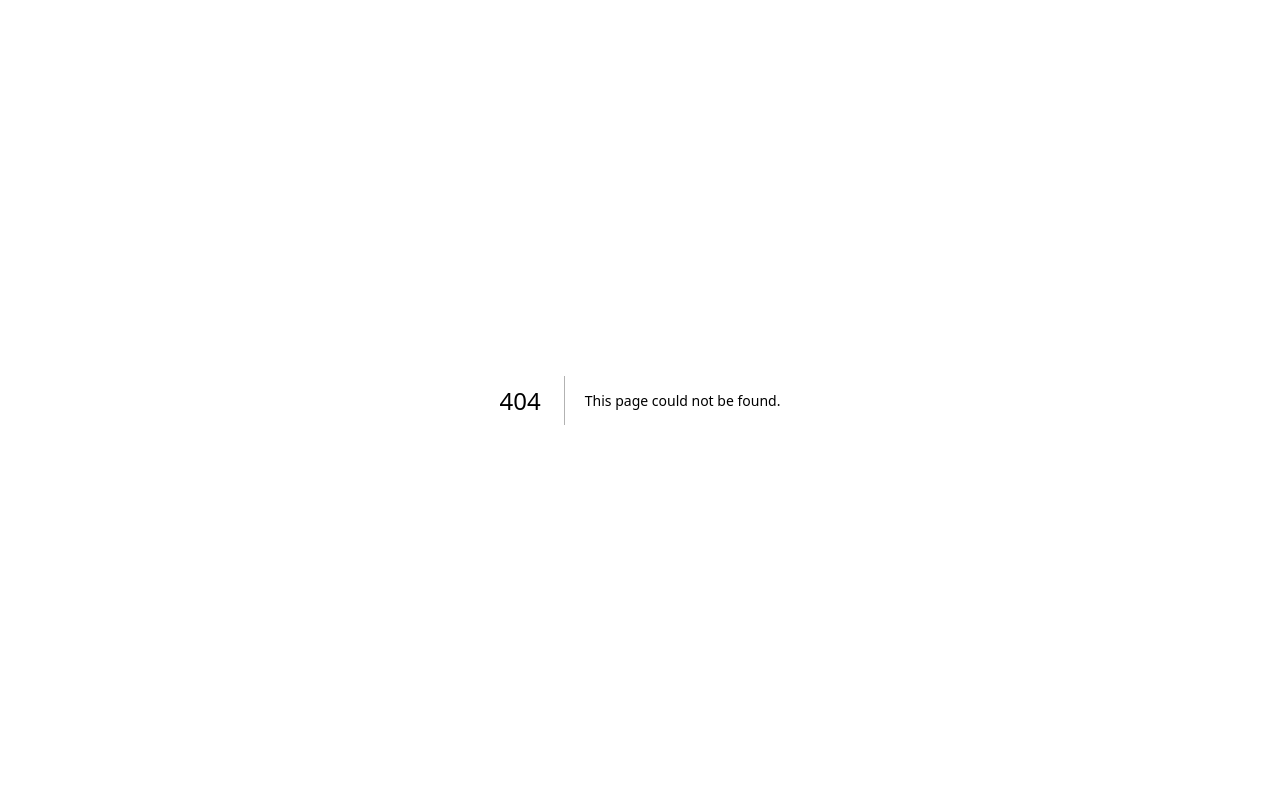
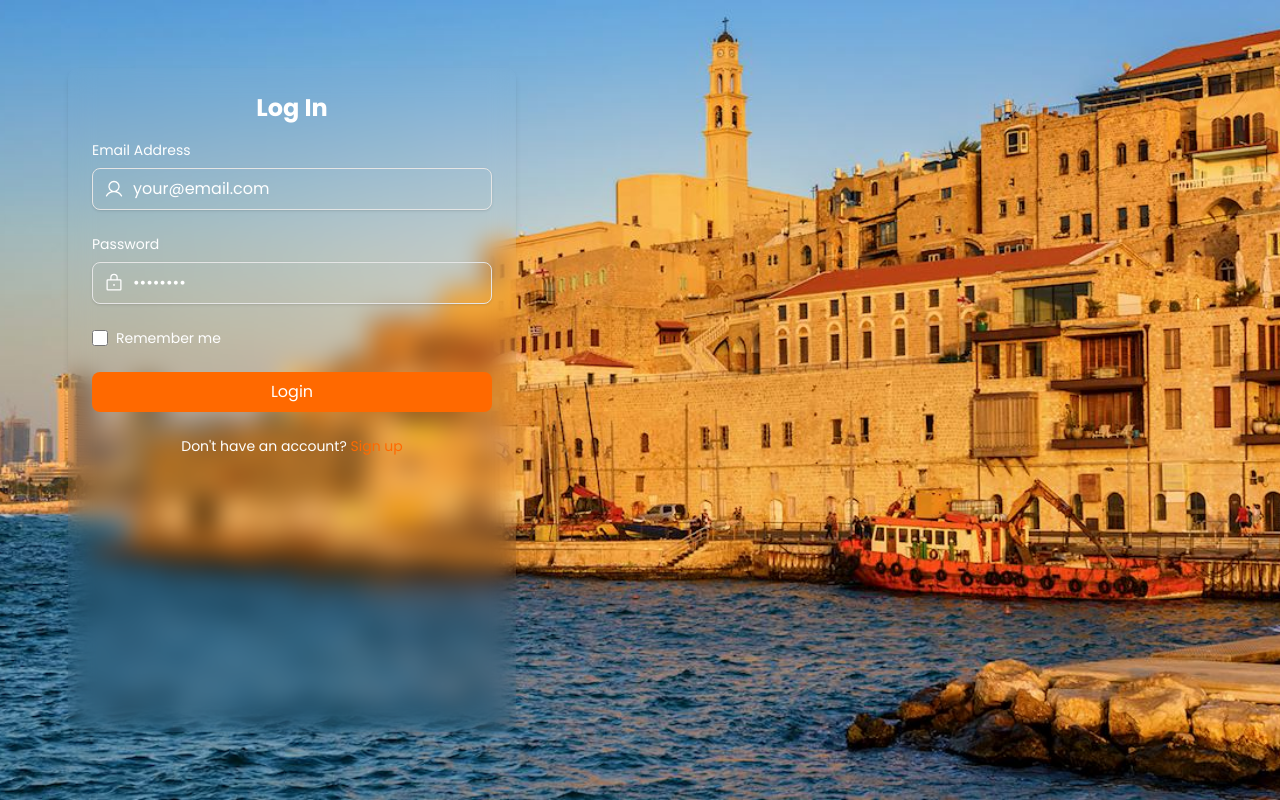
Before and after one commit to HalaMadi/AeroCanaan, a Next.js app: page /login in a window 1280 px wide. Before the commit this address had no page. Built offline with nearby package versions, Linux system fonts and the light colour scheme.

Commit message:
create-signup-and-login-pages

```diff
--- /dev/null
+++ b/app/login/page.tsx
@@ -0,0 +1,126 @@
+"use client";
+
+import { useState } from "react";
+import { useRouter } from "next/navigation";
+import { toast } from "react-toastify";
+import Link from "next/link";
+import { User, Lock } from "@phosphor-icons/react";
+
+const LoginForm = () => {
+  const [loading, setLoading] = useState(false);
+  const router = useRouter();
+
+  const handleSubmit = async (e: React.FormEvent<HTMLFormElement>) => {
+    e.preventDefault();
+    setLoading(true);
+
+    const email = e.currentTarget["email"].value;
+    const password = e.currentTarget["password"].value;
+
+    try {
+      const res = await fetch("/api/auth/login", {
+        method: "POST",
+        body: JSON.stringify({ email, password }),
+        headers: { "Content-Type": "application/json" },
+      });
+
+      if (res.ok) {
+        const token = await res.text();
+        localStorage.setItem("auth-token", token);
+        router.push("/"); // Redirect user to home page
+      } else {
+        toast.error("Invalid email or password!", { position: "top-center" });
+      }
+    } catch (error) {
+      toast.error("Something went wrong. Try again!", { position: "top-center" });
+    } finally {
+      setLoading(false);
+    }
+  };
+
+  return (
+    <div
+      className="flex min-h-screen bg-cover bg-center"
+      style={{
+        backgroundImage: "url('/aka.jpg')",
+        backgroundSize: "cover",
+        backgroundPosition: "center",
+        backgroundRepeat: "no-repeat",
+      }}
+    >
+      <div className="w-full max-w-md p-6 space-y-6 bg-opacity-80 backdrop-blur-md rounded-lg shadow-md m-17">
+        <h1 className="text-2xl font-bold text-center text-white mb-4">Log In</h1>
+
+        <div className="space-y-2">
+          <label htmlFor="email" className="block text-sm font-medium text-white">
+            Email Address
+          </label>
+          <div className="relative">
+            <div className="absolute inset-y-0 left-0 pl-3 flex items-center pointer-events-none">
+              <User className="text-white" size={20} />
+            </div>
+            <input
+              id="email"
+              type="email"
+              name="email"
+              placeholder="your@email.com"
+              className="pl-10 w-full px-4 py-2 border placeholder-white text-white rounded-md shadow-sm focus:ring focus:ring-orange-300"
+              required
+            />
+          </div>
+        </div>
+
+        <div className="space-y-2">
+          <div className="flex justify-between text-white items-center">
+            <label htmlFor="password" className="block text-sm font-medium text-white">
+              Password
+            </label>
+          </div>
+          <div className="relative">
+            <div className="absolute inset-y-0 left-0 pl-3 flex items-center pointer-events-none">
+              <Lock className="text-white" size={20} />
+            </div>
+            <input
+              id="password"
+              type="password"
+              name="password"
+              placeholder="••••••••"
+              className="pl-10 w-full px-4 py-2 border placeholder-white text-white rounded-md shadow-sm focus:ring focus:ring-orange-300"
+              required
+            />
+          </div>
+        </div>
+
+        <div className="flex items-center">
+          <input
+            type="checkbox"
+            id="remember"
+            className="h-4 w-4 text-orange-500 focus:ring-orange-500 border-gray-300 rounded"
+          />
+          <label htmlFor="remember" className="ml-2 block text-sm text-white">
+            Remember me
+          </label>
+        </div>
+
+        <div>
+          <button
+            type="submit"
+            disabled={loading}
+            className={`w-full bg-orange-500 text-white py-2 px-4 rounded-md hover:bg-orange-600 focus:outline-none focus:ring-orange-500 transition-colors ${loading ? "opacity-50 cursor-not-allowed" : ""}`}
+          >
+            {loading ? "Logging in..." : "Login"}
+          </button>
+        </div>
+
+        <div className="text-center text-sm">
+          <span className="text-white">Don&apos;t have an account?</span>{" "}
+          <Link href="/signup" className="text-orange-500 hover:text-orange-600 font-medium">
+            Sign up
+          </Link>
+        </div>
+      </div>
+    </div>
+  );
+};
+
+export default LoginForm;
--- /dev/null
+++ b/app/signup/page.tsx
@@ -0,0 +1,115 @@
+"use client";
+import React, { useState } from "react";
+import Link from "next/link";
+import { Eye, EyeOff } from "lucide-react";
+
+const SignUp = () => {
+  const [showPassword, setShowPassword] = useState(false);
+  const [showConfirmPassword, setShowConfirmPassword] = useState(false);
+  const [userData, setUserData] = useState({
+    firstName: "",
+    lastName: "",
+    email: "",
+    mobile: "",
+    password: "",
+    confirmPassword: "",
+  });
+
+  const handleInputChange = (e) => {
+    const { name, value } = e.target;
+    setUserData({
+      ...userData,
+      [name]: value,
+    });
+  };
+
+  return (
+    <div
+      className="flex min-h-screen"
+      style={{
+        backgroundImage: "url('/aka.jpg')",
+        backgroundSize: "cover",
+        backgroundPosition: "center",
+        backgroundRepeat: "no-repeat",
+      }}
+    >
+      <div className="w-full max-w-md bg-opacity-80 backdrop-blur-md p-1 rounded-2xl shadow-lg m-5">
+        <h1 className="text-3xl font-bold text-center text-white mb-6">Sign Up</h1>
+        <input
+          type="text"
+          name="firstName"
+          placeholder="First Name"
+          className="w-full p-3 border rounded-xl mb-4 shadow-sm focus:ring focus:ring-orange-300 placeholder-white text-white"
+          value={userData.firstName}
+          onChange={handleInputChange}
+        />
+        <input
+          type="text"
+          name="lastName"
+          placeholder="Last Name"
+          className="w-full p-3 border rounded-xl mb-4 shadow-sm focus:ring focus:ring-orange-300 text-white placeholder-white"
+          value={userData.lastName}
+          onChange={handleInputChange}
+        />
+        <input
+          type="email"
+          name="email"
+          placeholder="Email Address"
+          className="w-full p-3 border rounded-xl mb-4 shadow-sm focus:ring focus:ring-orange-300 text-white placeholder-white"
+          value={userData.email}
+          onChange={handleInputChange}
+        />
+        <input
+          type="text"
+          name="mobile"
+          placeholder="Mobile Number"
+          className="w-full p-3 border rounded-xl mb-4 shadow-sm focus:ring focus:ring-orange-300 text-white placeholder-white"
+          value={userData.mobile}
+          onChange={handleInputChange}
+        />
+        <div className="relative w-full">
+          <input
+            type={showPassword ? "text" : "password"}
+            name="password"
+            placeholder="Password"
+            className="w-full p-3 border rounded-xl mb-4 shadow-sm focus:ring focus:ring-orange-300 text-white placeholder-white"
+            value={userData.password}
+            onChange={handleInputChange}
+          />
+          <button
+            type="button"
+            className="absolute text-white top-3 right-4"
+            onClick={() => setShowPassword(!showPassword)}
+          >
+            {showPassword ? <Eye className="w-5 h-5" /> : <EyeOff className="w-5 h-5" />}
+          </button>
+        </div>
+        <div className="relative w-full">
+          <input
+            type={showConfirmPassword ? "text" : "password"}
+            name="confirmPassword"
+            placeholder="Confirm Password"
+            className="w-full p-3 border rounded-xl mb-4 shadow-sm focus:ring focus:ring-orange-300 text-white placeholder-white"
+            value={userData.confirmPassword}
+            onChange={handleInputChange}
+          />
+          <button
+            type="button"
+            className="absolute top-3 text-white right-4"
+            onClick={() => setShowConfirmPassword(!showConfirmPassword)}
+          >
+            {showConfirmPassword ? <Eye className="w-5 h-5" /> : <EyeOff className="w-5 h-5" />}
+          </button>
+        </div>
+        <button className="w-full bg-orange-500 text-white p-3 rounded-xl shadow-md hover:bg-orange-600">
+          Sign Up
+        </button>
+        <p className="text-sm text-white text-center mt-4">
+          Already have an account? <Link href="/login" className="font-bold text-orange-500">Login</Link>
+        </p>
+      </div>
+    </div>
+  );
+};
+
+export default SignUp;
--- a/package.json
+++ b/package.json
@@ -9,6 +9,7 @@
     "lint": "next lint"
   },
   "dependencies": {
+    "@phosphor-icons/react": "^2.1.7",
     "@radix-ui/react-dialog": "^1.1.6",
     "@radix-ui/react-slot": "^1.1.2",
     "class-variance-authority": "^0.7.1",
@@ -19,6 +20,7 @@
     "prettier-plugin-tailwindcss": "^0.6.11",
     "react": "^19.0.0",
     "react-dom": "^19.0.0",
+    "react-toastify": "^11.0.5",
     "tailwind-merge": "^3.0.2",
     "tw-animate-css": "^1.2.4"
   },
```
Also changed, not shown: public/aka.jpg (added), 1 other file (tests, documents, lock files or other folders).
